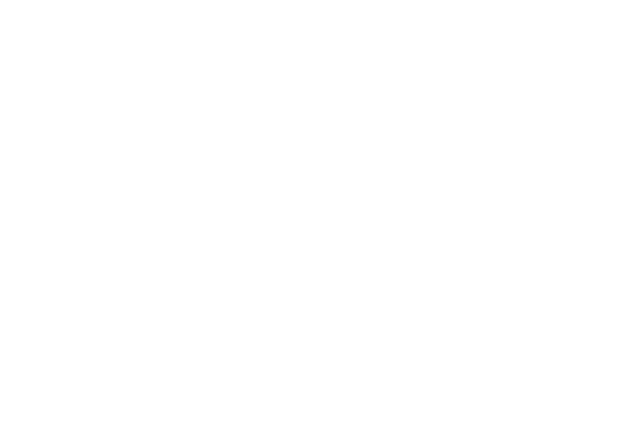
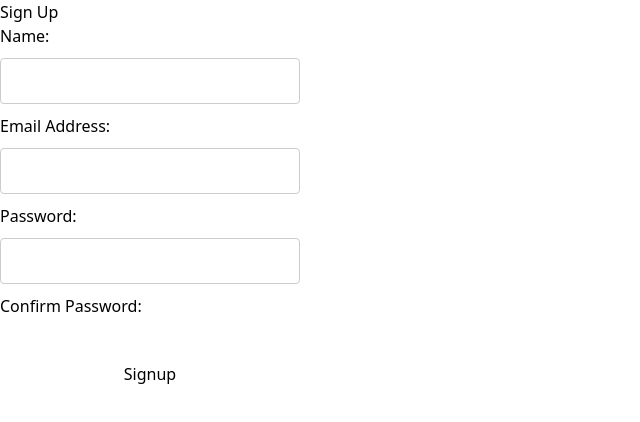
Before and after one commit to Charity10/Harmony, a React (Vite) app: page /signup in a window 1280 px wide. Before the commit this address had no page. Shown: the top 422 px of the page, without its empty margins (0-640 px from the left). Built offline with nearby package versions, Linux system fonts and the light colour scheme.

Commit message:
modified the landing/sign up page

```diff
--- a/src/App.jsx
+++ b/src/App.jsx
@@ -1,10 +1,10 @@
 import ReactDoM from 'react-dom/client'
 import { BrowserRouter, Routes, Route } from 'react-router-dom'
 
-// import Home from './components/Home'
-// import About from './components/About'
+import Home from './components/Home'
+import About from './components/About'
 import LandingPage from './components/LandingPage'
-import Signin from './pages/Signin'
+import Signup from './pages/Signup'
 
 function App() {
 
@@ -12,11 +12,9 @@ function App() {
     <BrowserRouter>
     <Routes>
       <Route path="/" element={<LandingPage />} />
-      <Route path="/signin" element={<Signin />} />
-      {/* <Route path="/about" element={<About />} /> */}
-      {/* <Route path="*" element={<NotFound />} /> */}
-      {/* <Home />
-      <About /> */}
+      <Route path="/signup" element={<Signup />} />
+      <Route path="/about" element={<About />} />
+
       </Routes>
     </BrowserRouter>
   )
--- a/src/components/LandingPage.jsx
+++ b/src/components/LandingPage.jsx
@@ -8,12 +8,12 @@ const LandingPage = () => {
     <div className='landingPage'>
       <div className='landingPage__nav'>
         <h1 className='landingPage__nav--title'>Harmony</h1>
-        <div className="landingPage__nav--btn"><Link className='landingPage__nav--btn-link' to="/signin">Sign in/Sign up</Link></div>
+        <div className="landingPage__nav--btn"><Link className='landingPage__nav--btn-link' to="/signup">Sign in/Sign up</Link></div>
       </div>
 
       <div className="landingPage__slogan">
         <h2>Find your place <br />Find your people</h2>
-        <button className="landingPage__slogan--btn"><Link className='landingPage__slogan--btn-link' to="/signin">Get Started</Link></button>
+        <button className="landingPage__slogan--btn"><Link className='landingPage__slogan--btn-link' to="/signup">Get Started</Link></button>
       </div>
 
       <Outlet />
--- a/src/pages/Signin.jsx
+++ b/src/pages/Signin.jsx
@@ -1,9 +1,40 @@
-import React from 'react'
+import React, {useState} from 'react'
 
-const signin = () => {
+const Signin = () => {
+
+  const [email, setEmail] = useState('')
+  const [password, setPassword] = useState('')
+
+  const handleSubmit = (event) => {
+    event.preventDefault()
+    console.log('Email:', email);
+    console.log('Password:', password);
+
+    setEmail('');
+    setPassword('');
+  }
+
   return (
-    <div>signin</div>
+    <div className='sigin__container'>
+      <h1>Sign In</h1>
+      <form onSubmit={handleSubmit}>
+        <label htmlFor='email'>Email:</label>
+        <input
+          type='email'
+          id='email'
+          value={email}
+          onChange={(event) => setEmail(event.target.value)} required />
+        <label htmlFor='password'>Password:</label>
+        <input
+          type='password'
+          id='password'
+          value={password}
+          onChange={(event) => setPassword(event.target.value)} required />
+
+          <button type='submit'>Signup</button>
+          </form>
+    </div>
   )
 }
 
-export default signin
+export default Signin
--- a/src/pages/Signup.jsx
+++ b/src/pages/Signup.jsx
@@ -0,0 +1,61 @@
+import React, {useState} from 'react'
+import { useNavigate } from 'react-router-dom'
+import '../sass/main.scss'
+
+const Signup = () => {
+  const [name, setName] = useState('')
+  const [email, setEmail] = useState('')
+  const [password, setPassword] = useState('')
+  const [confirmPassword, setConfirmPassword] = useState('');
+
+  const navigate = useNavigate()
+
+  const handleSubmit = (event) => {
+    event.preventDefault()
+    if (password !== confirmPassword) {
+      alert('Passwords do not match');
+      return;
+    }
+    console.log('Name:', name);
+    console.log('Email:', email);
+    console.log('Password, Confirm Password:', password, confirmPassword);
+
+    setName('');
+    setEmail('');
+    setPassword('');
+    setConfirmPassword('');
+  }
+
+  return (
+    <div className='sigup__container'>
+      <h1 className='signup__container--text'>Sign Up</h1>
+      <form  className='signupForm' onSubmit={handleSubmit}>
+        <label htmlFor='name'>Name:</label>
+        <input className='signupInput'
+          type='text'
+          id='name'
+          value={email}
+          onChange={(event) => setName(event.target.value)} required />
+          <label htmlFor='email'>Email Address: </label>
+          <input className='signupInput'
+          type='email'
+          id='email'
+          value={email}
+          onChange={(event) => setEmail(event.target.value)} required />
+        <label htmlFor='password'>Password:</label>
+        <input className='signupInput'
+          type='password'
+          id='password'
+          value={password}
+          onChange={(event) => setPassword(event.target.value)} required />
+
+          <label htmlFor='confirmPassword'>Confirm Password:</label>
+          <input type='password' id='confirmPassword' value={confirmPassword} onChange={(event) => setConfirmPassword(event.target.value)} required />
+
+          <button type='submit'>Signup</button>
+          </form>
+    </div>
+  )
+}
+
+export default Signup
--- a/src/sass/components/_landingPage.scss
+++ b/src/sass/components/_landingPage.scss
@@ -7,6 +7,7 @@
   // background-size: cover;
   height: 100vh;
   width: 100%;
+  background-size: cover;
   background-position: center;
 
   &__nav{
@@ -14,13 +15,13 @@
     justify-content: space-between;
     align-items: center;
     padding: 1rem 2rem;
-    background-color: $white;
+    // background-color: $white;
     box-shadow: 0 2px 4px rgba(0, 0, 0, 0.1);
     width: 100%;
 
     &--title{
       font-size: 2rem;
-      font-weight: 700;
+      font-weight: 1000;
       color: $color-primary;
     }
     &--btn{
@@ -44,11 +45,12 @@
   }
   }
     &__slogan{
-      background-color: $white;
+      // background-color: $white;
       text-align: center;
       margin: 20rem auto;
-      color: $color-primary;
-      font-size: 1.5rem;
+      color: $white;
+
+      font-size: 2rem;
       font-weight: 700;
       width: 50%;
       display: flex;
--- a/src/sass/main.scss
+++ b/src/sass/main.scss
@@ -8,3 +8,6 @@
 @import "components/card";
 @import "components/about";
 @import "components/landingPage";
+
+
+@import "pages/signup";
--- /dev/null
+++ b/src/sass/pages/_signup.scss
@@ -0,0 +1,29 @@
+.signup__Container {
+  display: flex;
+  flex-direction: column;
+  align-items: center;
+  padding: 20px;
+}
+
+.signupForm {
+  width: 300px;
+  display: flex;
+  flex-direction: column;
+  gap: 10px;
+  margin-bottom: 20px;
+}
+
+.signupInput {
+  padding: 10px;
+  border: 1px solid #ccc;
+  border-radius: 4px;
+}
+
+.signupButton {
+  padding: 10px 20px;
+  background-color: #4CAF50; /* Green */
+  color: white;
+  border: none;
+  border-radius: 4px;
+  cursor: pointer;
+}
```
